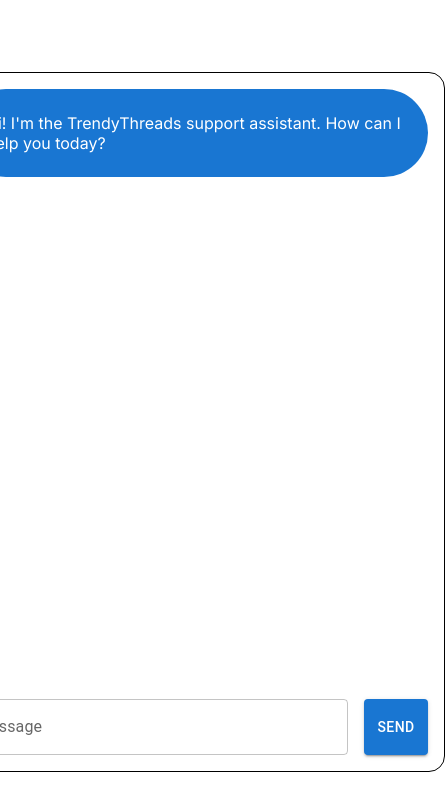
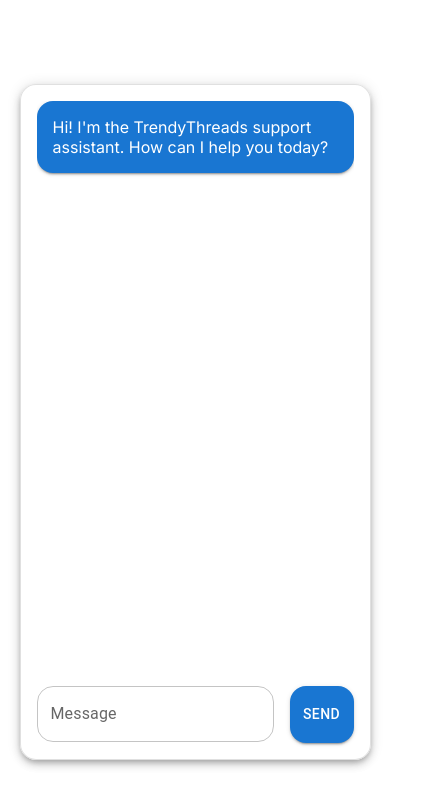
Before and after one commit to pc9350/IntelliAid-AI-Customer-Support, a Next.js app: page / in a window 390 px wide. Shown: the top 810 px of the page, 445 px wide, since content can reach past the window. Built offline with nearby package versions, Linux system fonts and the light colour scheme.

Commit message:
Mobile Responsive and made some UI changes

```diff
--- a/app/page.js
+++ b/app/page.js
@@ -1,30 +1,71 @@
-'use client'
+'use client';
 import Box from '@mui/material/Box';
 import Button from '@mui/material/Button';
 import Stack from '@mui/material/Stack';
 import TextField from '@mui/material/TextField';
 import { useState } from 'react';
+import { styled } from '@mui/material/styles';
 
-export default function Home(){
+// Styled components
+const ChatBox = styled(Box)(({ theme }) => ({
+  width: '90vw',
+  maxWidth: '500px',
+  height: '80vh',
+  maxHeight: '700px',
+  borderRadius: '16px',
+  border: `1px solid ${theme.palette.divider}`,
+  background: `linear-gradient(to top, ${theme.palette.background.default}, ${theme.palette.background.paper})`,
+  boxShadow: theme.shadows[5],
+  padding: theme.spacing(2),
+  display: 'flex',
+  flexDirection: 'column',
+}));
+
+const MessageBox = styled(Box)(({ theme, role }) => ({
+  backgroundColor: role === 'assistant' ? theme.palette.primary.main : theme.palette.secondary.main,
+  color: theme.palette.common.white,
+  borderRadius: '16px',
+  padding: theme.spacing(2),
+  boxShadow: theme.shadows[2],
+}));
+
+const SendButton = styled(Button)(({ theme }) => ({
+  borderRadius: '16px',
+  padding: theme.spacing(2),
+  boxShadow: theme.shadows[2],
+  '&:hover': {
+    backgroundColor: theme.palette.primary.dark,
+    boxShadow: theme.shadows[4],
+  },
+}));
+
+const StyledTextField = styled(TextField)(({ theme }) => ({
+  borderRadius: '16px',
+  '& .MuiInputBase-root': {
+    borderRadius: '16px',
+  },
+}));
+
+export default function Home() {
   const [messages, setMessages] = useState([
     {
       role: 'assistant',
       content: "Hi! I'm the TrendyThreads support assistant. How can I help you today?",
     }
-  ])
+  ]);
   const [message, setMessage] = useState('');
-  const [isLoading, setIsLoading] = useState(false)
+  const [isLoading, setIsLoading] = useState(false);
 
   const sendMessage = async () => {
-    if (!message.trim()|| isLoading) return;
-    setIsLoading(true)
+    if (!message.trim() || isLoading) return;
+    setIsLoading(true);
 
-    setMessage('')
+    setMessage('');
     setMessages((messages) => [
       ...messages,
       { role: 'user', content: message },
       { role: 'assistant', content: '' },
-    ])
+    ]);
 
     try {
       const response = await fetch('/api/chat', {
@@ -33,45 +74,44 @@
           'Content-Type': 'application/json',
         },
         body: JSON.stringify([...messages, { role: 'user', content: message }]),
-      })
+      });
 
       if (!response.ok) {
-        throw new Error('Network response was not ok')
+        throw new Error('Network response was not ok');
       }
 
-      const reader = response.body.getReader()
-      const decoder = new TextDecoder()
+      const reader = response.body.getReader();
+      const decoder = new TextDecoder();
 
       while (true) {
-        const { done, value } = await reader.read()
-        if (done) break
-        const text = decoder.decode(value, { stream: true })
+        const { done, value } = await reader.read();
+        if (done) break;
+        const text = decoder.decode(value, { stream: true });
         setMessages((messages) => {
-          let lastMessage = messages[messages.length - 1]
-          let otherMessages = messages.slice(0, messages.length - 1)
+          let lastMessage = messages[messages.length - 1];
+          let otherMessages = messages.slice(0, messages.length - 1);
           return [
             ...otherMessages,
             { ...lastMessage, content: lastMessage.content + text },
-          ]
-        })
+          ];
+        });
       }
     } catch (error) {
-      console.error('Error:', error)
+      console.error('Error:', error);
       setMessages((messages) => [
         ...messages,
         { role: 'assistant', content: "I'm sorry, but I encountered an error. Please try again later." },
-      ])
+      ]);
     }
-    setIsLoading(false)
-  }
+    setIsLoading(false);
+  };
 
   const handleKeyPress = (event) => {
     if (event.key === 'Enter' && !event.shiftKey) {
-      event.preventDefault()
-      sendMessage()
+      event.preventDefault();
+      sendMessage();
     }
-  }
-
+  };
 
   return (
     <Box
@@ -81,23 +121,15 @@
       flexDirection="column"
       justifyContent="center"
       alignItems="center"
-
+      bgcolor="background.default"
+      padding={2}
     >
-      <Stack
-        direction={'column'}
-        width="500px"
-        height="700px"
-        border="1px solid black"
-        borderRadius="16px"
-        p={2}
-        spacing={3}
-      >
+      <ChatBox>
         <Stack
-          direction={'column'}
+          direction="column"
           spacing={2}
           flexGrow={1}
           overflow="auto"
-          maxHeight="100%"
         >
           {messages.map((message, index) => (
             <Box
@@ -106,40 +138,32 @@
               justifyContent={
                 message.role === 'assistant' ? 'flex-start' : 'flex-end'
               }
+              mb={1}
             >
-              <Box
-                bgcolor={
-                  message.role === 'assistant'
-                    ? 'primary.main'
-                    : 'secondary.main'
-                }
-                color="white"
-                borderRadius={16}
-                p={3}
-              >
+              <MessageBox role={message.role}>
                 {message.content}
-              </Box>
+              </MessageBox>
             </Box>
           ))}
         </Stack>
-        <Stack direction={'row'} spacing={2}>
-          <TextField
+        <Stack direction="row" spacing={2} mt={2} alignItems="center">
+          <StyledTextField
             label="Message"
             fullWidth
             value={message}
-            borderRadius="16px"
             onChange={(e) => setMessage(e.target.value)}
             onKeyPress={handleKeyPress}
             disabled={isLoading}
           />
-          <Button variant="contained" borderRadius="16px" onClick={sendMessage} disabled={isLoading}>
-
-          {isLoading ? 'Sending...' : 'Send'}
-          </Button>
+          <SendButton
+            variant="contained"
+            onClick={sendMessage}
+            disabled={isLoading}
+          >
+            {isLoading ? 'Sending...' : 'Send'}
+          </SendButton>
         </Stack>
-      </Stack>
+      </ChatBox>
     </Box>
   );
-
-
 }
```
Also changed, not shown: jsconfig.json (+8 -0 lines), openai.txt (added).
